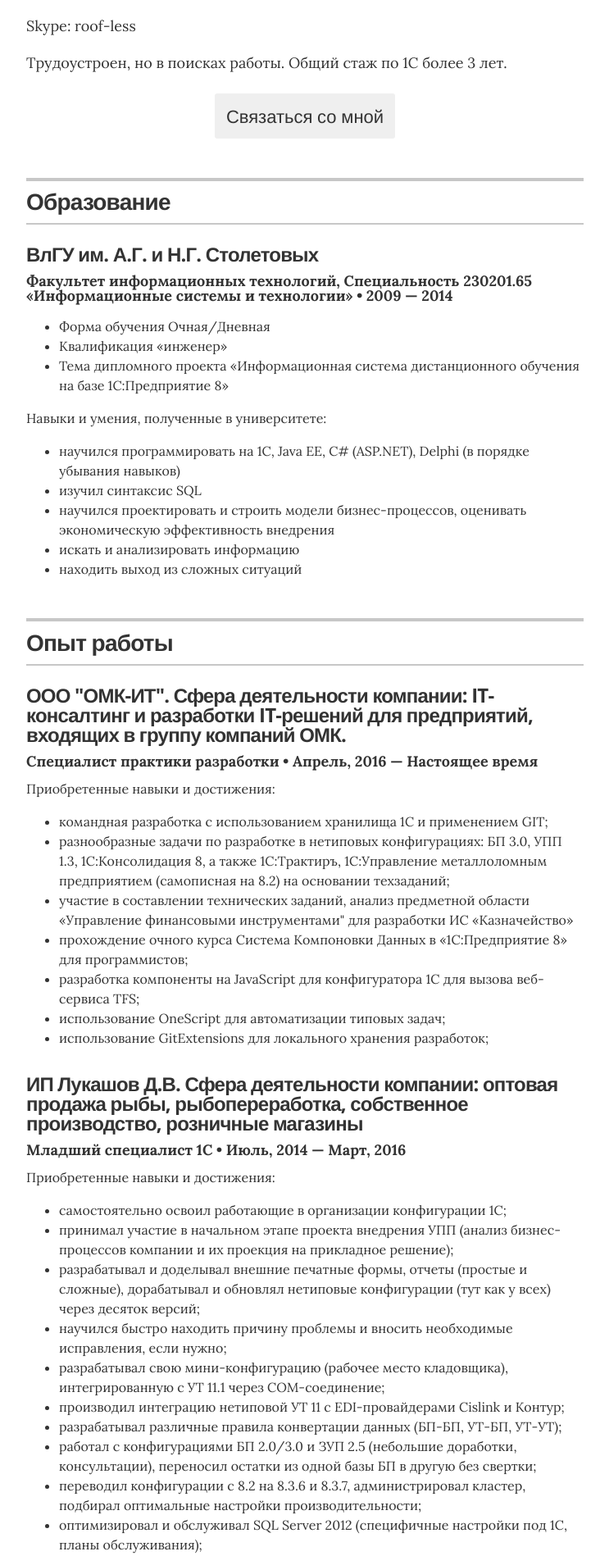
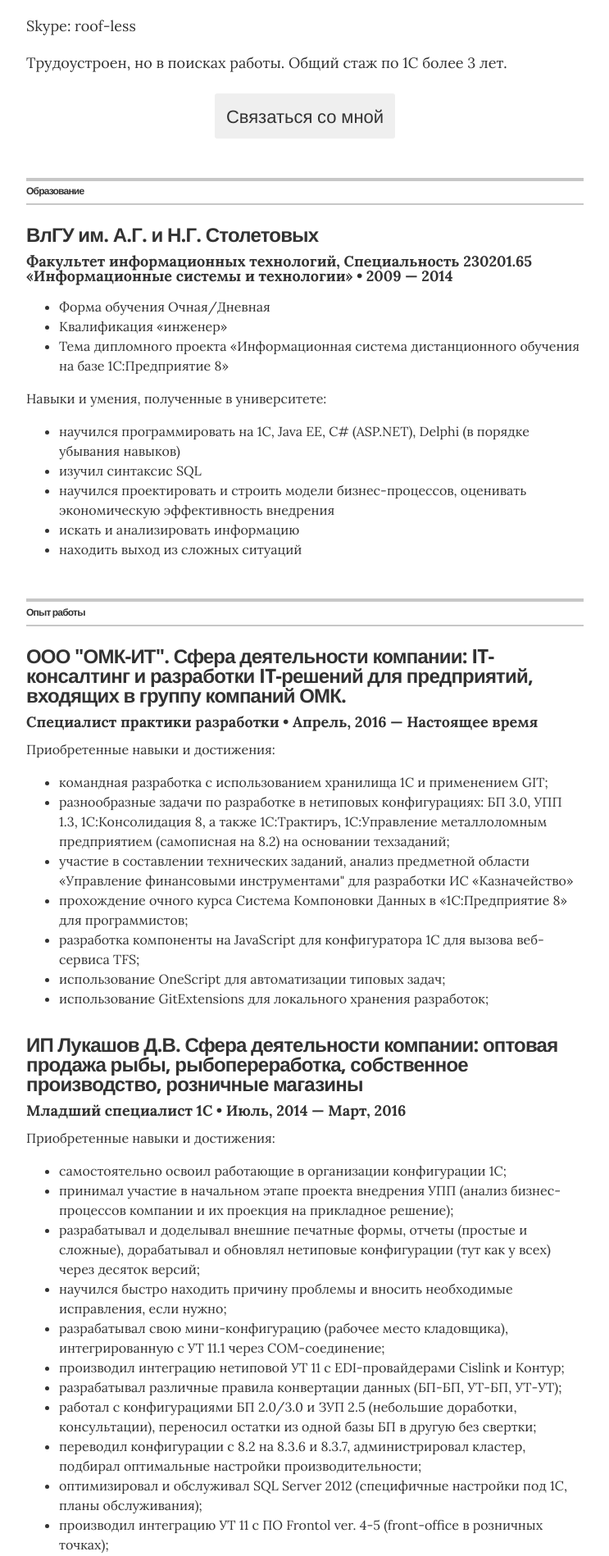
Before and after one commit to mrroofless/mrroofless.github.io, a Jekyll site: the page built from index.html, in a window 1280 px wide. Shown: the part 451-2349 px from the top of the page at 82% size, without its empty margins (268-1011 px from the left). Built offline with Jekyll 4.4.1, drawn with Linux system fonts in a browser that asks for light colours.

Commit message:
Update _resume.scss

```diff
--- a/_sass/_resume.scss
+++ b/_sass/_resume.scss
@@ -10,7 +10,7 @@
   h2 {
     @include sans;
     font-weight: 900;
-    font-size: 1.75rem;
+    font-size: 0.75rem;
     letter-spacing: -.05rem;
     margin: 0;
   }
```
